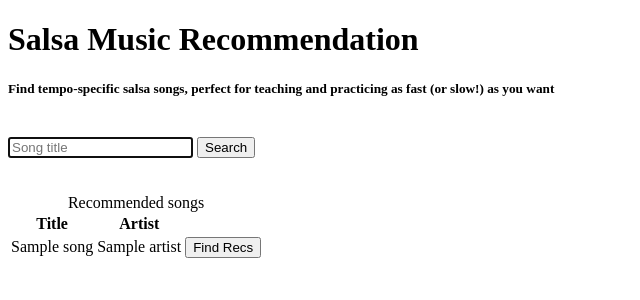
After one commit to michaelkagan1/SalsaMusicRecs, a Flask app: template templates/results.html in a window 1280 px wide. The commit adds this page. Shown: the top 300 px of the page, without its empty margins (0-640 px from the left). Run offline with Flask 3, Linux system fonts and the light colour scheme; the template is opened without the code that fills it: most values are stand-ins (such as "Sample title", 1, 10 or a date in 2020).

Commit message:
Added templates for song search, select, and recs.

```diff
--- a/app.py
+++ b/app.py
@@ -104,25 +104,6 @@ def callback():
 
 		return redirect("/home")
 
-@app.route("/home", methods=['GET','POST'])
-def home():
-	print("Debug: home route reached!")
-	if request.method == "GET":
-		if 'access_token' not in session:
-			return redirect("/login")
-		if datetime.now().timestamp() > session['expiration']:
-			return redirect("/refresh-token")
-
-		token = session['access_token']
-		response = song_search(token, "Blackbird")
-#		print_songs(response)
-
-		return jsonify(print_songs(response))
-	elif request.method == "POST":
-		query = request.form.get("title-input")
-
-		return "Post submitted!"
-
 @app.route("/refresh-token")
 def refresh_token():
 	print("Debug: refresh_token route reached!")
@@ -156,6 +137,35 @@ def refresh_token():
 	return redirect("/home")
 
 
+@app.route("/home", methods=['GET','POST'])
+def home():
+	print("Debug: home route reached!")
+	if request.method == "GET":
+		if 'access_token' not in session:
+			return redirect("/login")
+		if datetime.now().timestamp() > session['expiration']:
+			return redirect("/refresh-token")
+
+		response = song_search(session['access_token'], "Blackbird")
+#		print_songs(response)
+
+		return render_template("home.html")
+	elif request.method == "POST":
+		#		pdb.set_trace()
+		query = request.form.get("title-input")
+		response = song_search(session['access_token'], query)
+		songs = print_songs(response)
+
+		return render_template("results.html", songs=songs)
+
+@app.route("/recs", methods=['GET','POST'])
+def recs():
+	if request.method == 'POST':
+		song_id = request.form.get("song_id")
+		data = recommend(session['access_token'], song_id)	#Runs recommend function with token in session, based on speed and seed of queried song.
+		songs = parse_tracks(session['access_token'], data)
+
+		return render_template("recs.html", songs=songs)
 
 
 def song_search(ACCESS_TOKEN, song_name, limit=10):
@@ -182,16 +192,82 @@ def print_songs(response):
 		name = track.get('name')
 		songid = track.get('id')
 		artist = track.get('artists', [{}])[0].get('name')
+		"""
 		print(f"Song: {name}, Artist: {artist}, song_id: {songid}")
-		print("\n")
-		songs.append({"Song":name, "Artist":artist, "Song id":songid})
+		print("\n") """
+		songs.append({"Title":name, "Artist":artist, "id":songid})
 
 	return songs
 
+def features(ACCESS_TOKEN, song_id):
+        headers = {
+                "Authorization": f"Bearer {ACCESS_TOKEN}"
+                }
+        endpoint = f"https://api.spotify.com/v1/audio-features/{song_id}"
 
+        response = requests.get(endpoint, headers=headers)
+        return response.json()
 
+def tempo(ACCESS_TOKEN, song_id):
+        data  = features(ACCESS_TOKEN, song_id)
+        bpm = data.get('tempo')
+        return round(bpm, 1)
 
+def recommend(ACCESS_TOKEN, song_id = '5mg6sU732O35VMfCYk3lmX'):      #"Ven Devorame Otra Vez"
+        headers = {
+                "Authorization": f"Bearer {ACCESS_TOKEN}"
+                }
+        bpm = tempo(ACCESS_TOKEN, song_id)
+        target = round(bpm)
+        min_bpm = target * 0.95
+        max_bpm = target * 1.05
+        limit = 10
+        tracks = [song_id]
+        #set_trace()
+        lim = f'limit={limit}'
+        seed_tracks = 'seed_tracks='+(',').join(tracks)
+        seed_genres = 'seed_genres=salsa'
+        min_tempo = f"min_tempo={min_bpm}"
+        max_tempo = f"max_tempo={max_bpm}"
+        target_tempo = f"target_tempo={target}"
 
+        endpoint = "https://api.spotify.com/v1/recommendations"
+        param_list = [lim, seed_tracks, seed_genres, min_tempo, max_tempo, target_tempo]
+
+        url = endpoint + '?' + ('&').join(param_list)
+
+        response = requests.get(url, headers=headers)
+
+        if response.status_code != 200:
+                print(f"Error: {response.status_code}, {response.text}")
+                return None
+        print(f"{response.status_code}")
+        return response.json()
+
+"""
+def parse_tracks(ACCESS_TOKEN, data):
+        tracks = data.get("tracks",[])
+        songs = []
+        for track in tracks:
+		name = track.get("name", "")
+		song_id = track.get("id", "")
+		bpm = tempo(ACCESS_TOKEN, song_id)
+		artist = track.get("artists", [{}])[0].get("name","")
+		songs.append({"name": name, "artist": artist, "tempo":bpm, "id":song_id})
+	return songs
+"""
+def parse_tracks(ACCESS_TOKEN, data):
+	tracks = data.get("tracks", [])
+	songs = []
+
+	for track in tracks:
+		name = track.get("name", "")
+		song_id = track.get("id", "")
+		bpm = tempo(ACCESS_TOKEN, song_id)
+		artist = track.get("artists", [{}])[0].get("name", "")
+		songs.append({"name": name, "artist": artist, "tempo": bpm, "id": song_id})
+
+	return songs  # Ensure the return statement is indented correctly
 
 if __name__ == "__main__":
     app.run(port=8000, debug=True)
--- a/helpers.py
+++ b/helpers.py
@@ -100,7 +100,7 @@ def recommend(song_id = '5mg6sU732O35VMfCYk3lmX'):      #"Ven Devorame Otra Vez"
         headers = {
                 "Authorization": f"Bearer {ACCESS_TOKEN}"
                 }
-        bpm = GST.tempo(song_id)
+        bpm = tempo(song_id)
         target = round(bpm)
         min_bpm = target * 0.95
         max_bpm = target * 1.05
@@ -139,4 +139,4 @@ def parse_tracks(data):
 
         for song in songs:
                 print(f"Title: {song[0]}\t\t Artist: {song[1]}\t\t id: {song[2]}")
-        return
+        return songs
--- a/templates/home.html
+++ b/templates/home.html
@@ -2,9 +2,11 @@
 
 {% block main %}
 
-	<form name='search-form'>
+	<form action='/home' name='search-form' method='post'>
 		<input name='title-input' type='text' autofocus autocomplete='off' placeholder='Song title'>
-		<button type='submit'>
+		<button type='submit'>Search</button>
 	</form>
 
+	{% block results %}{% endblock %}
+
 {% endblock %}
--- a/templates/layout.html
+++ b/templates/layout.html
@@ -14,10 +14,6 @@
 
 		{% block main %}{% endblock %}
 
-		<form name='search-form'>
-			<input name='title-input' type='text' autofocus autocomplete='off' placeholder='Song title'>
-			<button type='submit'>
-		</form>
 	</body>
 
 </html>
--- /dev/null
+++ b/templates/results.html
@@ -0,0 +1,32 @@
+{% extends "home.html" %}
+
+{% block results %}
+
+<br><br>
+<hl>
+
+<form action='/recs' method='post' name='results-form'>
+	<table name="results-list" class='results-table'>
+		<caption>Recommended songs</caption>
+		<thead>
+			<th>Title</th>
+			<th>Artist</th>
+			<th></th>
+		</thead>
+	{% for song in songs %}
+
+		<tr>
+			<td>{{song['Title']}}</td>
+			<td>{{song['Artist']}}</td>
+			<td>
+				<input name='song_id' type='hidden' value={{song['id']}} >
+				<button class='button-sml'>Find Recs</button>
+			</td>
+		</tr>
+
+	{% endfor %}
+
+	</table>
+</form>
+
+{% endblock %}
```
Also changed, not shown: templates/recs.html (added, +27 -0 lines).
